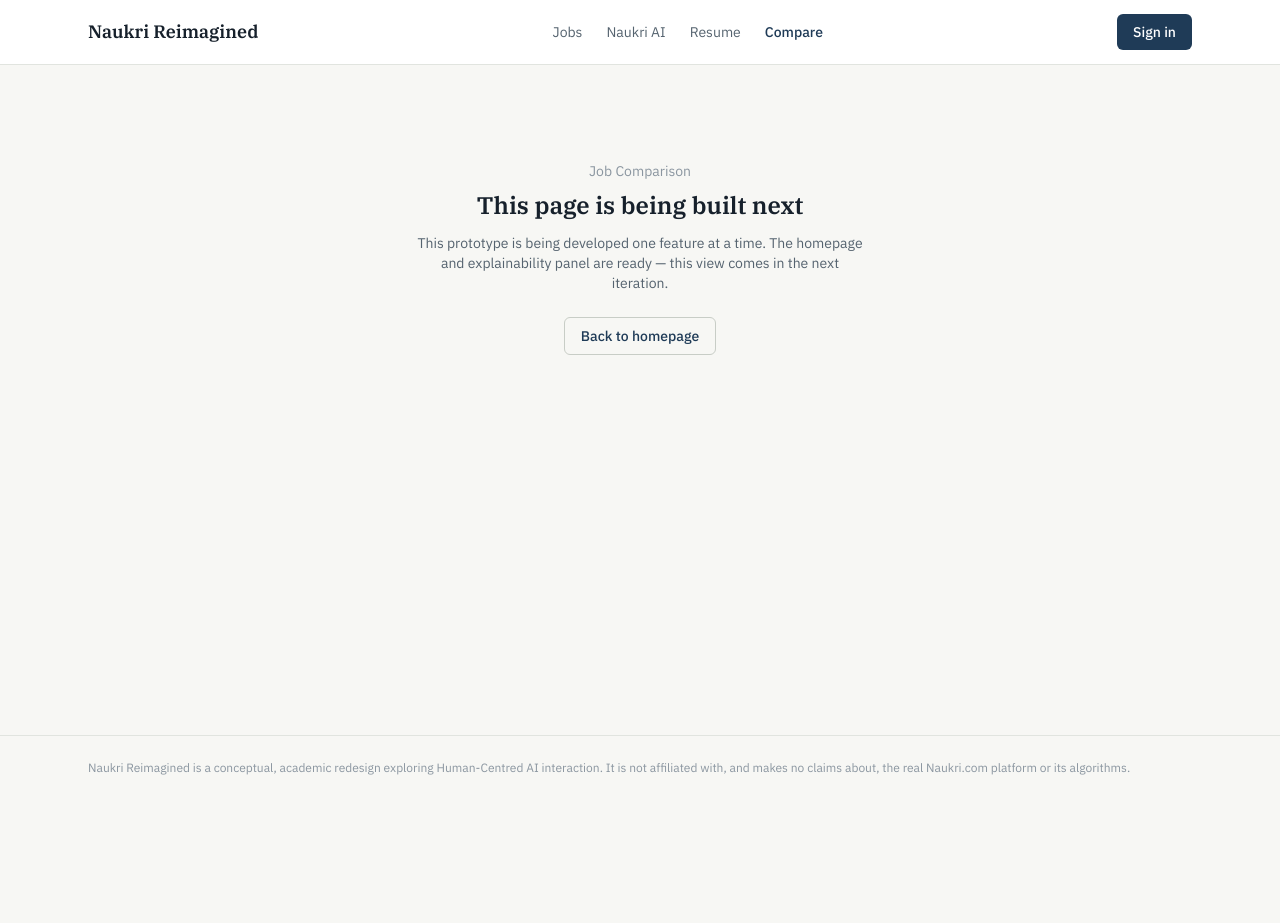
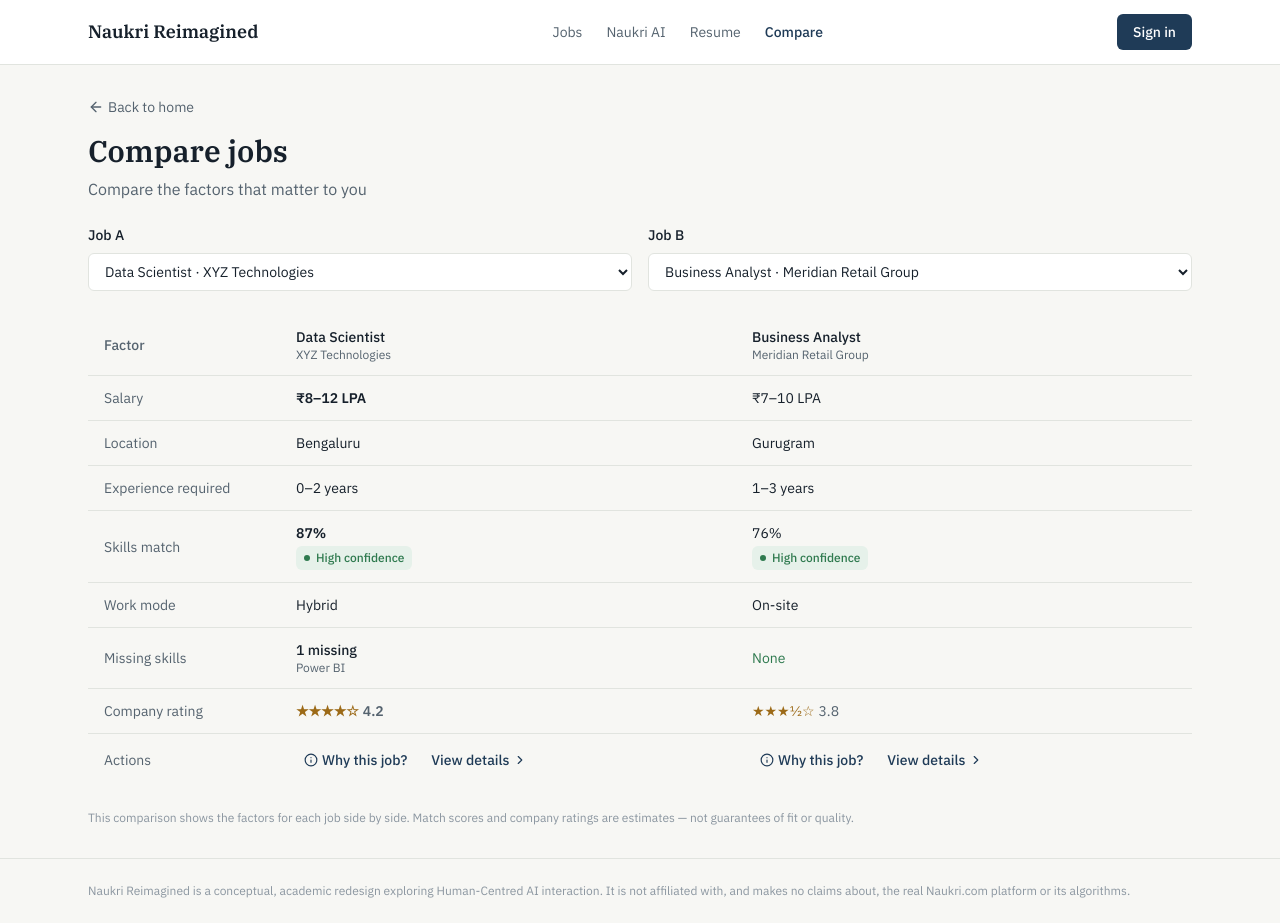
Before and after one commit to VishnuNM01/naukri-reimagined, a React (Vite) app: page /compare in a window 1280 px wide. Before the commit the page ends 800 px from the top, so only its background shows below. Built offline with nearby package versions, Linux system fonts and the light colour scheme.

Commit message:
Add Job Comparison page with non-prescriptive factor comparison

```diff
--- a/src/App.tsx
+++ b/src/App.tsx
@@ -6,6 +6,7 @@ import Homepage from "./pages/Homepage";
 import JobSearchResults from "./pages/JobSearchResults";
 import AiSearch from "./pages/AiSearch";
 import ResumeAnalysis from "./pages/ResumeAnalysis";
+import Compare from "./pages/Compare";
 import ComingSoon from "./pages/ComingSoon";
 
 export default function App() {
@@ -20,7 +21,7 @@ export default function App() {
             <Route path="/jobs/:id" element={<ComingSoon label="Job Details" />} />
             <Route path="/ai-search" element={<AiSearch />} />
             <Route path="/resume" element={<ResumeAnalysis />} />
-            <Route path="/compare" element={<ComingSoon label="Job Comparison" />} />
+            <Route path="/compare" element={<Compare />} />
             <Route path="/recommendations" element={<ComingSoon label="Recommendation Transparency" />} />
             <Route path="*" element={<ComingSoon label="Not found" />} />
           </Routes>
--- a/src/data/jobs.ts
+++ b/src/data/jobs.ts
@@ -17,6 +17,7 @@ export const jobs: Job[] = [
     missingSkills: ["Power BI"],
     match: 87,
     confidence: "high",
+    companyRating: 4.2,
   },
   {
     id: "j2",
@@ -34,6 +35,7 @@ export const jobs: Job[] = [
     missingSkills: [],
     match: 76,
     confidence: "high",
+    companyRating: 3.8,
   },
   {
     id: "j3",
@@ -51,6 +53,7 @@ export const jobs: Job[] = [
     missingSkills: ["Kubernetes", "MLOps"],
     match: 54,
     confidence: "low",
+    companyRating: 4.0,
   },
   {
     id: "j4",
@@ -68,6 +71,7 @@ export const jobs: Job[] = [
     missingSkills: ["Amplitude"],
     match: 68,
     confidence: "medium",
+    companyRating: 4.5,
   },
   {
     id: "j5",
@@ -85,6 +89,7 @@ export const jobs: Job[] = [
     missingSkills: [],
     match: 81,
     confidence: "high",
+    companyRating: 3.5,
   },
   {
     id: "j6",
@@ -102,6 +107,7 @@ export const jobs: Job[] = [
     missingSkills: ["Power BI"],
     match: 71,
     confidence: "medium",
+    companyRating: 3.8,
   },
   {
     id: "j7",
@@ -119,6 +125,7 @@ export const jobs: Job[] = [
     missingSkills: ["Accessibility Testing"],
     match: 79,
     confidence: "high",
+    companyRating: 3.6,
   },
   {
     id: "j8",
@@ -136,6 +143,7 @@ export const jobs: Job[] = [
     missingSkills: ["C++", "Options Pricing"],
     match: 48,
     confidence: "low",
+    companyRating: 4.3,
   },
 ];
 
--- /dev/null
+++ b/src/pages/Compare.tsx
@@ -0,0 +1,224 @@
+import { useState } from "react";
+import { useNavigate } from "react-router-dom";
+import { ArrowLeft, Info, ChevronRight } from "lucide-react";
+import { jobs } from "../data/jobs";
+import ConfidenceBadge from "../components/ConfidenceBadge";
+import { useExplain } from "../context/ExplainContext";
+
+export default function Compare() {
+  const navigate = useNavigate();
+  const { open } = useExplain();
+  const [jobAId, setJobAId] = useState(jobs[0].id);
+  const [jobBId, setJobBId] = useState(jobs[1].id);
+
+  const jobA = jobs.find((j) => j.id === jobAId);
+  const jobB = jobs.find((j) => j.id === jobBId);
+
+  const getBetterValue = (valueA: number, valueB: number) => {
+    if (valueA > valueB) return "A";
+    if (valueB > valueA) return "B";
+    return "equal";
+  };
+
+  const renderStars = (rating: number) => {
+    const fullStars = Math.floor(rating);
+    const hasHalfStar = rating % 1 >= 0.5;
+    const emptyStars = 5 - fullStars - (hasHalfStar ? 1 : 0);
+
+    return (
+      <span className="text-warning">
+        {"★".repeat(fullStars)}
+        {hasHalfStar && "½"}
+        {"☆".repeat(emptyStars)}
+        <span className="text-ink-soft ml-1">{rating.toFixed(1)}</span>
+      </span>
+    );
+  };
+
+  if (!jobA || !jobB) return null;
+
+  return (
+    <main className="max-w-6xl mx-auto px-6 py-8">
+      <div className="mb-6">
+        <button
+          onClick={() => navigate("/")}
+          className="inline-flex items-center gap-1 text-sm text-ink-soft hover:text-primary mb-4"
+        >
+          <ArrowLeft size={16} /> Back to home
+        </button>
+        <h1 className="text-3xl font-semibold">Compare jobs</h1>
+        <p className="mt-2 text-ink-soft">Compare the factors that matter to you</p>
+      </div>
+
+      {/* Job selection */}
+      <div className="grid sm:grid-cols-2 gap-4 mb-6">
+        <div>
+          <label htmlFor="jobA" className="block text-sm font-medium text-ink mb-2">
+            Job A
+          </label>
+          <select
+            id="jobA"
+            value={jobAId}
+            onChange={(e) => setJobAId(e.target.value)}
+            className="w-full bg-surface border border-border rounded-md px-3 py-2 text-sm outline-none focus:border-border-strong"
+          >
+            {jobs.map((job) => (
+              <option key={job.id} value={job.id}>
+                {job.title} · {job.company}
+              </option>
+            ))}
+          </select>
+        </div>
+        <div>
+          <label htmlFor="jobB" className="block text-sm font-medium text-ink mb-2">
+            Job B
+          </label>
+          <select
+            id="jobB"
+            value={jobBId}
+            onChange={(e) => setJobBId(e.target.value)}
+            className="w-full bg-surface border border-border rounded-md px-3 py-2 text-sm outline-none focus:border-border-strong"
+          >
+            {jobs.map((job) => (
+              <option key={job.id} value={job.id}>
+                {job.title} · {job.company}
+              </option>
+            ))}
+          </select>
+        </div>
+      </div>
+
+      {/* Comparison table */}
+      <div className="overflow-x-auto">
+        <table className="w-full min-w-[600px] border-collapse">
+          <thead>
+            <tr className="border-b border-border">
+              <th className="text-left py-3 px-4 text-sm font-medium text-ink-soft w-48">Factor</th>
+              <th className="text-left py-3 px-4 text-sm font-medium text-ink">
+                {jobA.title}
+                <div className="text-xs text-ink-soft font-normal">{jobA.company}</div>
+              </th>
+              <th className="text-left py-3 px-4 text-sm font-medium text-ink">
+                {jobB.title}
+                <div className="text-xs text-ink-soft font-normal">{jobB.company}</div>
+              </th>
+            </tr>
+          </thead>
+          <tbody>
+            <tr className="border-b border-border">
+              <td className="py-3 px-4 text-sm text-ink-soft">Salary</td>
+              <td className={`py-3 px-4 text-sm ${getBetterValue(jobA.salaryMin, jobB.salaryMin) === "A" ? "font-semibold" : ""}`}>
+                {jobA.salary}
+              </td>
+              <td className={`py-3 px-4 text-sm ${getBetterValue(jobA.salaryMin, jobB.salaryMin) === "B" ? "font-semibold" : ""}`}>
+                {jobB.salary}
+              </td>
+            </tr>
+            <tr className="border-b border-border">
+              <td className="py-3 px-4 text-sm text-ink-soft">Location</td>
+              <td className="py-3 px-4 text-sm">{jobA.location}</td>
+              <td className="py-3 px-4 text-sm">{jobB.location}</td>
+            </tr>
+            <tr className="border-b border-border">
+              <td className="py-3 px-4 text-sm text-ink-soft">Experience required</td>
+              <td className="py-3 px-4 text-sm">{jobA.experience}</td>
+              <td className="py-3 px-4 text-sm">{jobB.experience}</td>
+            </tr>
+            <tr className="border-b border-border">
+              <td className="py-3 px-4 text-sm text-ink-soft">Skills match</td>
+              <td className="py-3 px-4">
+                <div className={`text-sm ${getBetterValue(jobA.match, jobB.match) === "A" ? "font-semibold" : ""}`}>
+                  {jobA.match}%
+                </div>
+                <ConfidenceBadge level={jobA.confidence} />
+              </td>
+              <td className="py-3 px-4">
+                <div className={`text-sm ${getBetterValue(jobA.match, jobB.match) === "B" ? "font-semibold" : ""}`}>
+                  {jobB.match}%
+                </div>
+                <ConfidenceBadge level={jobB.confidence} />
+              </td>
+            </tr>
+            <tr className="border-b border-border">
+              <td className="py-3 px-4 text-sm text-ink-soft">Work mode</td>
+              <td className="py-3 px-4 text-sm">{jobA.workMode}</td>
+              <td className="py-3 px-4 text-sm">{jobB.workMode}</td>
+            </tr>
+            <tr className="border-b border-border">
+              <td className="py-3 px-4 text-sm text-ink-soft">Missing skills</td>
+              <td className="py-3 px-4 text-sm">
+                {jobA.missingSkills.length > 0 ? (
+                  <>
+                    <div className="font-medium">{jobA.missingSkills.length} missing</div>
+                    <div className="text-xs text-ink-soft">{jobA.missingSkills.join(", ")}</div>
+                  </>
+                ) : (
+                  <span className="text-success">None</span>
+                )}
+              </td>
+              <td className="py-3 px-4 text-sm">
+                {jobB.missingSkills.length > 0 ? (
+                  <>
+                    <div className="font-medium">{jobB.missingSkills.length} missing</div>
+                    <div className="text-xs text-ink-soft">{jobB.missingSkills.join(", ")}</div>
+                  </>
+                ) : (
+                  <span className="text-success">None</span>
+                )}
+              </td>
+            </tr>
+            <tr className="border-b border-border">
+              <td className="py-3 px-4 text-sm text-ink-soft">Company rating</td>
+              <td className={`py-3 px-4 text-sm ${getBetterValue(jobA.companyRating, jobB.companyRating) === "A" ? "font-semibold" : ""}`}>
+                {renderStars(jobA.companyRating)}
+              </td>
+              <td className={`py-3 px-4 text-sm ${getBetterValue(jobA.companyRating, jobB.companyRating) === "B" ? "font-semibold" : ""}`}>
+                {renderStars(jobB.companyRating)}
+              </td>
+            </tr>
+            <tr>
+              <td className="py-3 px-4 text-sm text-ink-soft">Actions</td>
+              <td className="py-3 px-4">
+                <div className="flex gap-2">
+                  <button
+                    onClick={() => open(jobA)}
+                    className="inline-flex items-center gap-1 text-sm font-medium text-primary rounded px-2 py-1"
+                  >
+                    <Info size={14} /> Why this job?
+                  </button>
+                  <button
+                    onClick={() => navigate(`/jobs/${jobA.id}`)}
+                    className="inline-flex items-center gap-1 text-sm font-medium text-primary rounded px-2 py-1"
+                  >
+                    View details <ChevronRight size={14} />
+                  </button>
+                </div>
+              </td>
+              <td className="py-3 px-4">
+                <div className="flex gap-2">
+                  <button
+                    onClick={() => open(jobB)}
+                    className="inline-flex items-center gap-1 text-sm font-medium text-primary rounded px-2 py-1"
+                  >
+                    <Info size={14} /> Why this job?
+                  </button>
+                  <button
+                    onClick={() => navigate(`/jobs/${jobB.id}`)}
+                    className="inline-flex items-center gap-1 text-sm font-medium text-primary rounded px-2 py-1"
+                  >
+                    View details <ChevronRight size={14} />
+                  </button>
+                </div>
+              </td>
+            </tr>
+          </tbody>
+        </table>
+      </div>
+
+      <p className="mt-6 text-xs text-ink-faint">
+        This comparison shows the factors for each job side by side. Match scores and company ratings are
+        estimates — not guarantees of fit or quality.
+      </p>
+    </main>
+  );
+}
--- a/src/types.ts
+++ b/src/types.ts
@@ -20,4 +20,5 @@ export interface Job {
   missingSkills: string[];
   match: number; // 0–100, illustrative only
   confidence: ConfidenceLevel;
+  companyRating: number; // 1–5, illustrative only
 }
```
Also changed, not shown: 1 other file (tests, documents, lock files or other folders).
